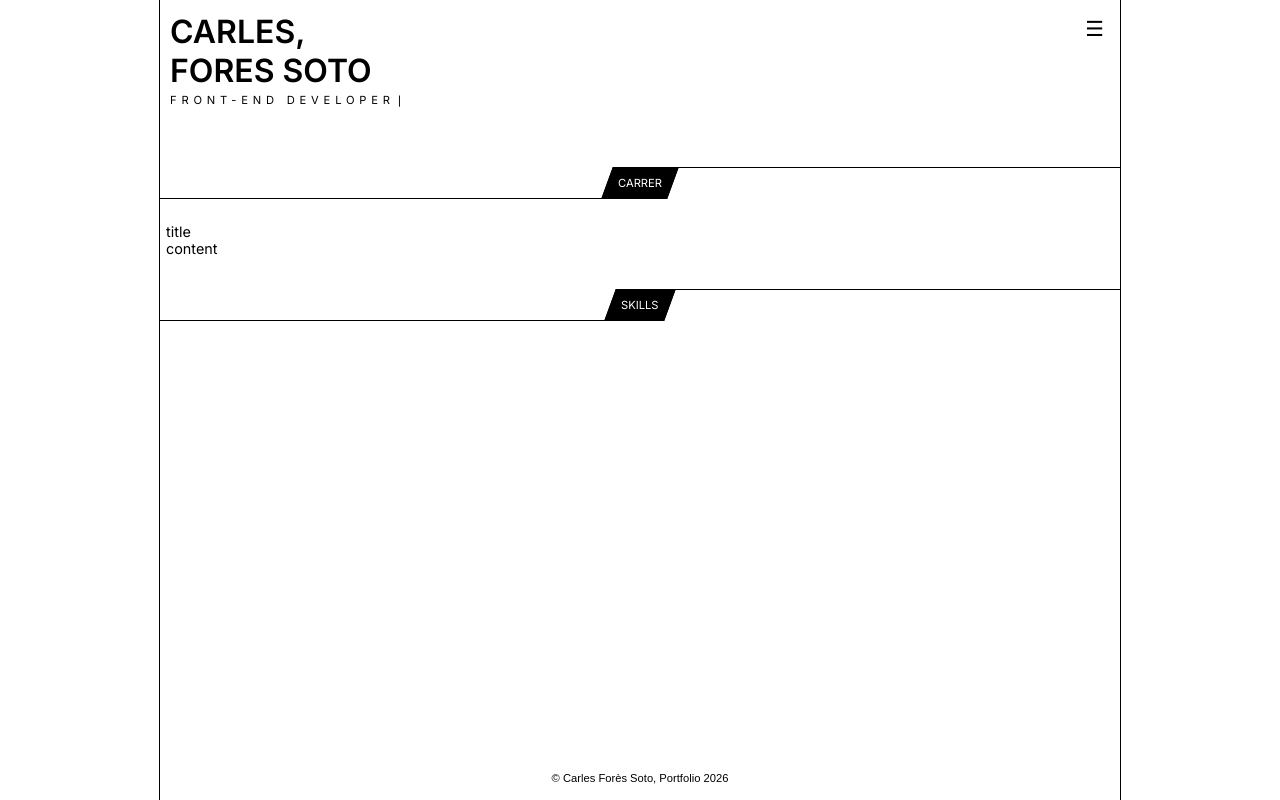
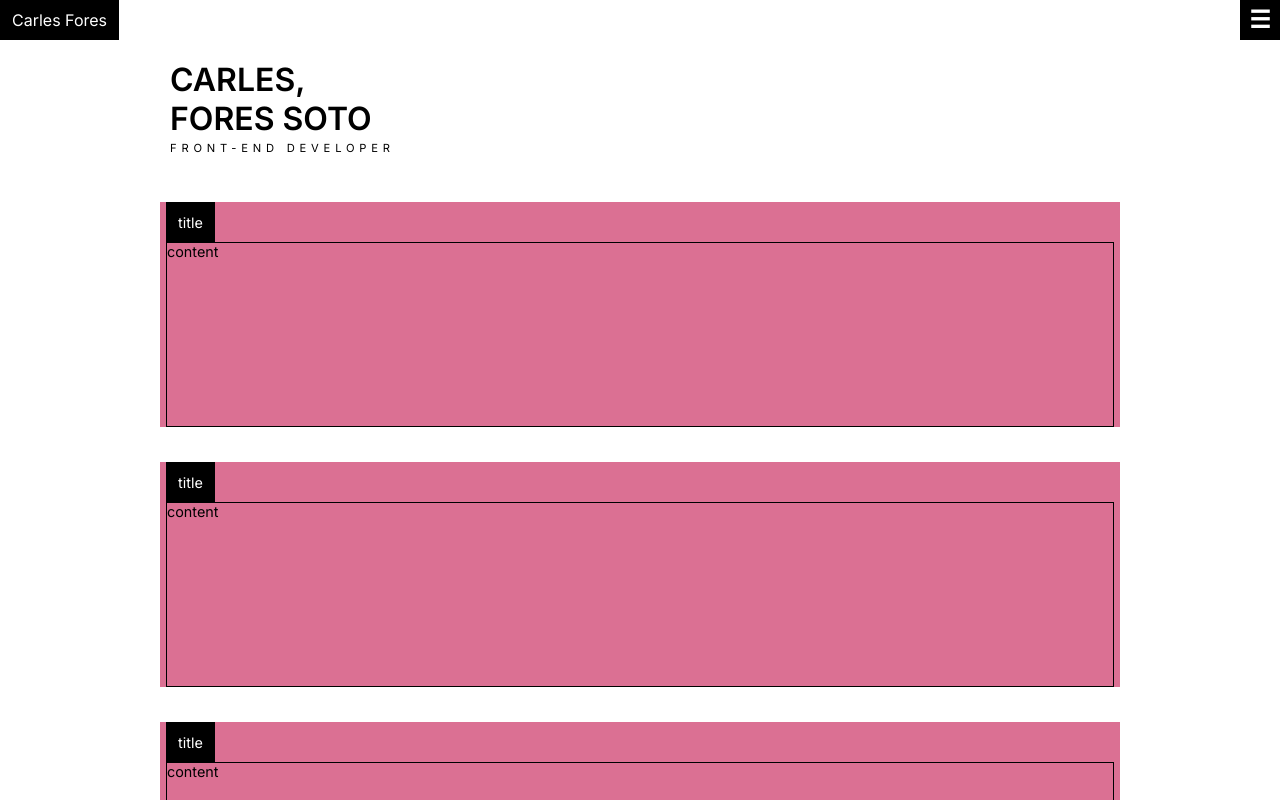
Before and after one commit to carlesfores/portfolio, a React (Vite) app: page / in a window 1280 px wide. Shown: the top 800 px of the page. Built offline with nearby package versions, Linux system fonts and the light colour scheme.

Commit message:
feat: create fixed header, nav transition

```diff
--- a/src/App.jsx
+++ b/src/App.jsx
@@ -1,4 +1,4 @@
-import Divider from '@/components/common/divider';
+import FixedHeader from './components/layout/fixed-header';
 import PortfolioHeader from '@/components/layout/header';
 import PortfolioFooter from '@/components/layout/footer';
 import PortfolioSection from '@/components/common/section';
@@ -9,15 +9,16 @@ function App() {
 
   return (
     <div className='portfolio'>
-      <div className='portfolio__content'>
+      <FixedHeader />
+      <main className='portfolio__main'>
         <PortfolioHeader />
-        <main className='portfolio__main'>
-          <Divider text="carrer"/>
-          <PortfolioSection />
-          <Divider text="skills"/>
-        </main>
-        <PortfolioFooter />
-      </div>
+        <PortfolioSection />
+        <PortfolioSection />
+        <PortfolioSection />
+        <PortfolioSection />
+        <PortfolioSection />
+      </main>
+      <PortfolioFooter />
     </div>
   )
 }
--- a/src/App.scss
+++ b/src/App.scss
@@ -1,24 +1,19 @@
 .portfolio {
   display: flex;
-  justify-content: center;
+  flex-direction: column;
   height: 100%;
 
-  &__content {
-    display: grid;
-    grid-template-rows: auto 1fr auto;
-    gap: 16px;
-    height: 100%;
+  &__main {
     width: 100%;
   }
 }
 
 @media (min-width: 1024px) {
   .portfolio {
-    &__content {
+    &__main {
       width: 100%;
       max-width: 960px;
-      border-left: 1px solid #000;
-      border-right: 1px solid #000;
+      margin: 0 auto;
     }
   }
 }
--- a/src/components/common/section/Section.scss
+++ b/src/components/common/section/Section.scss
@@ -1,11 +1,25 @@
 .section {
-  margin: 24px 0px 0px 0px;
+  margin-top: 35px;
   padding: 0 6px;
   font-size: 0.9rem;
+  min-height: 225px;
+  background-color: palevioletred;
+  display: grid;
+  grid-template-rows: 40px 1fr;
 
   &__title {
+    width: fit-content;
+    height: 40px;
+    padding: 0 12px;
+    display: flex;
+    align-items: center;
+    color: #fff;
+    background-color: #000;
   }
 
   &__content {
+    display: flex;
+    border: 1px solid #000;
+    height: auto;
   }
 }
--- /dev/null
+++ b/src/components/layout/fixed-header/FixedHeader.jsx
@@ -0,0 +1,42 @@
+import { useState } from 'react';
+
+import './FixedHeader.scss';
+
+const menuSymbol = `${"\u2630"}`;
+
+const FixedHeader = () => {
+
+  const [menu, setMenu] = useState(false);
+
+  const toggleMenu = () => {
+    setMenu((prev) => !prev);
+  }
+
+  const itemClassName = `fixed-header__list-item ${menu ? 'fixed-header__list-item--open' : ''}`
+
+  return (
+    <header className='fixed-header'>
+      <div className='fixed-header__brand'>Carles Fores</div>
+
+      <nav className='fixed-header__nav'>
+        <button
+          className='fixed-header__btn'
+          onClick={toggleMenu}
+        >
+          {menuSymbol}
+        </button>
+
+        <ol className='fixed-header__list'>
+          <li className={itemClassName}>item 1</li>
+          <li className={itemClassName}>item 1</li>
+          <li className={itemClassName}>item 1</li>
+          <li className={itemClassName}>item 1</li>
+        </ol>
+
+      </nav>
+
+    </header>
+  )
+};
+
+export default FixedHeader;
--- /dev/null
+++ b/src/components/layout/fixed-header/FixedHeader.scss
@@ -0,0 +1,76 @@
+.fixed-header {
+  position: fixed;
+  width: 100%;
+  display: flex;
+  justify-content: space-between;
+
+  &__brand {
+    display: flex;
+    align-items: center;
+    height: 40px;
+    background-color: #000;
+    color: #fff;
+    padding: 0 12px;
+  }
+
+  &__nav {
+    display: flex;
+    flex-direction: column;
+    position: relative;
+  }
+
+  &__btn {
+    border-width: 0;
+    background-color: #000;
+    color: #fff;
+    width: 40px;
+    height: 40px;
+    font-size: 1.5rem;
+    font-weight: 600;
+    cursor: pointer;
+    position: absolute;
+    right: 0;
+  }
+
+  &__list {
+    list-style: none;
+    position: absolute;
+    right: 0;
+    top: 40px;
+  }
+
+  &__list &__list-item:nth-child(1) {
+    transition-delay: 0s;
+  }
+
+  &__list &__list-item:nth-child(2) {
+    transition-delay: 0.1s;
+  }
+
+  &__list &__list-item:nth-child(3) {
+    transition-delay: 0.2s;
+  }
+
+  &__list &__list-item:nth-child(4) {
+    transition-delay: 0.3s;
+  }
+
+  &__list-item {
+    background-color: #000;
+    color: #fff;
+    width: 200px;
+    height: 40px;
+    font-size: 1rem;
+    cursor: pointer;
+    display: flex;
+    align-items: center;
+    padding: 0 12px;
+    transform-origin: right;
+    transform: translateX(200px);
+    transition: transform 0.3s ease;
+
+    &--open {
+      transform: translateX(0);
+    }
+  }
+}
--- /dev/null
+++ b/src/components/layout/fixed-header/index.js
@@ -0,0 +1,3 @@
+import FixedHeader from '@/components/layout/fixed-header/FixedHeader.jsx';
+
+export default FixedHeader;
--- a/src/components/layout/header/Header.jsx
+++ b/src/components/layout/header/Header.jsx
@@ -1,5 +1,4 @@
 import './Header.scss';
-const menuSymbol = `${"\u2630"}`;
 
 const header = () => {
   return (
@@ -11,7 +10,6 @@ const header = () => {
         </div>
         <div className='header__subtitle'>front-end developer</div>
       </div>
-      <div className='header__menu'>{menuSymbol}</div>
     </header>
   )
 };
--- a/src/components/layout/header/Header.scss
+++ b/src/components/layout/header/Header.scss
@@ -3,6 +3,7 @@
   justify-content: space-between;
   padding: 12px 10px;
   position: relative;
+  margin-top: 48px;
 
   &__brand {
     display: flex;
--- a/src/styles/index.scss
+++ b/src/styles/index.scss
@@ -3,12 +3,10 @@
   font-family: "Inter", sans-serif;
 }
 
-body,
-h1,
-h2,
-h3,
-p {
+* {
   margin: 0;
+  padding: 0;
+  box-sizing: border-box;
 }
 
 html,
```
